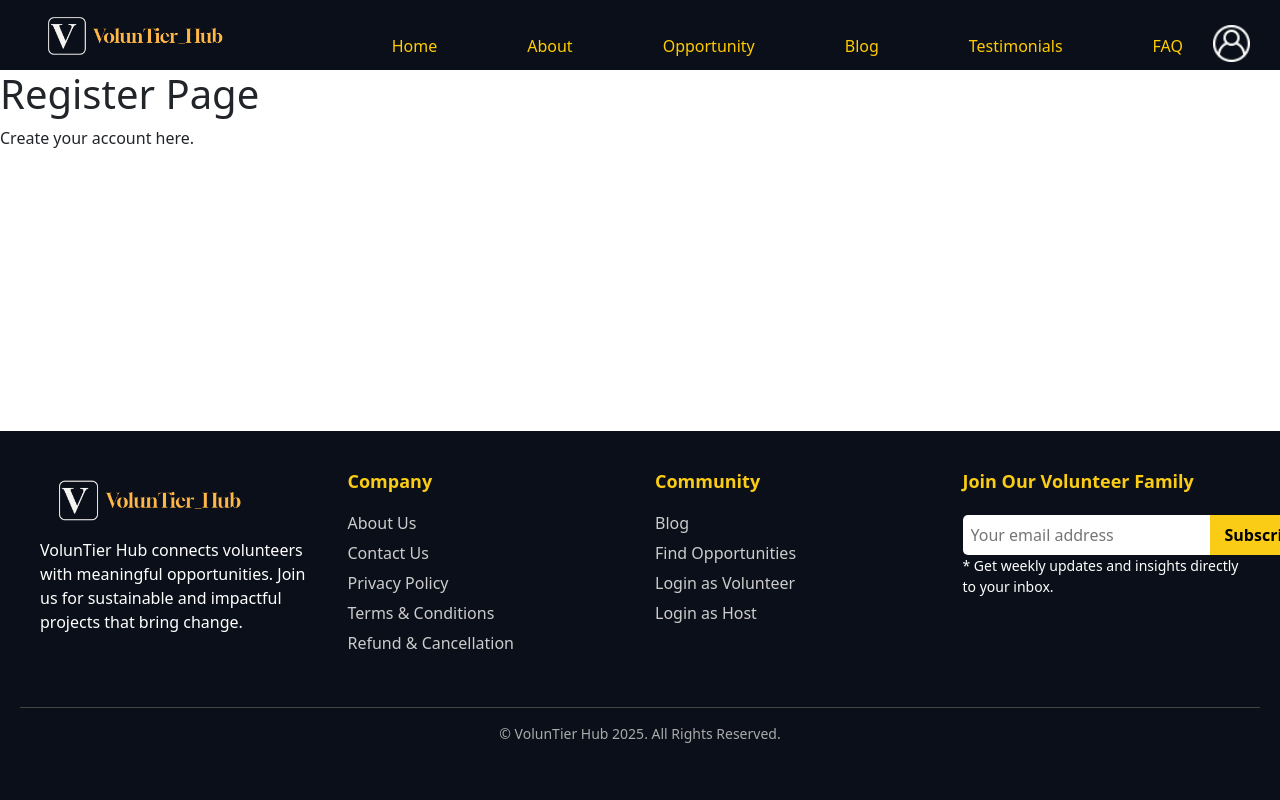
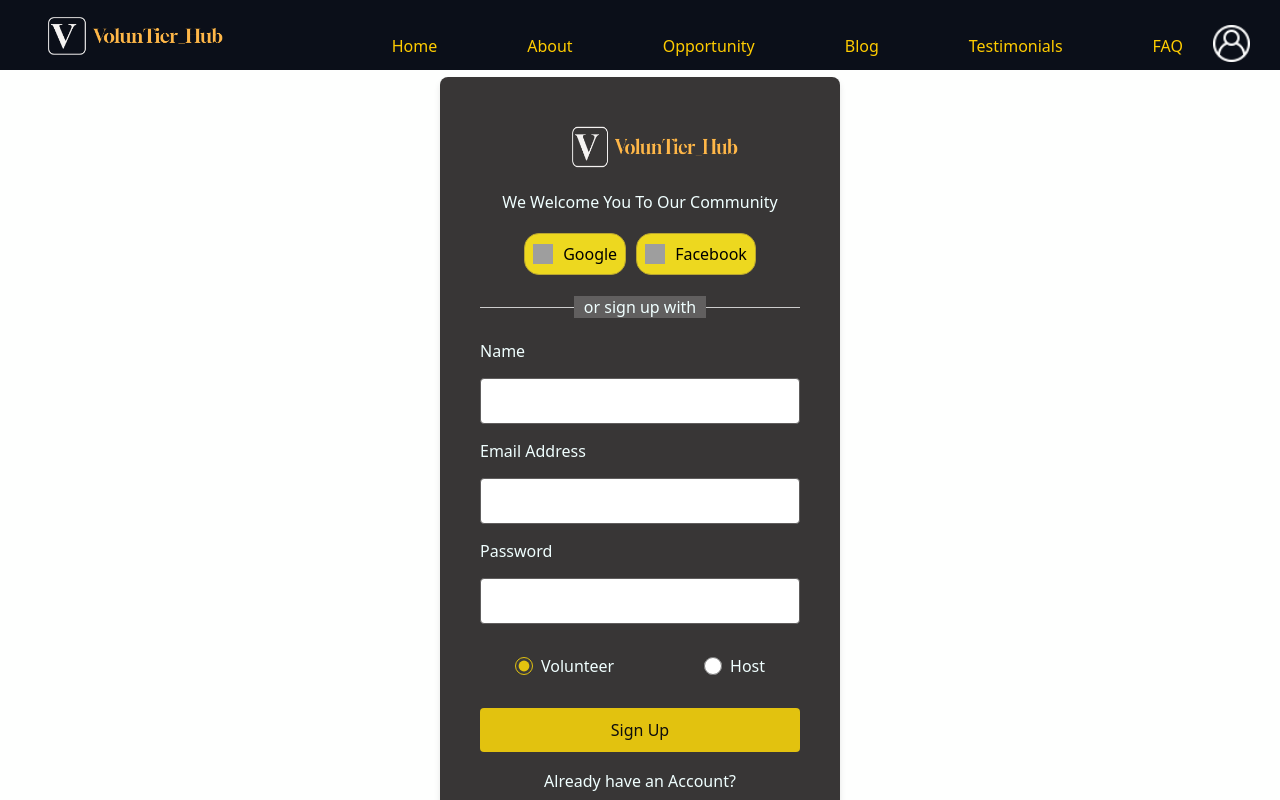
Before and after one commit to CarolFernandis/VolunTier_Hub, a React (Vite) app in the folder frontend/: page /register in a window 1280 px wide. Shown: the top 800 px of the page. Built offline with nearby package versions, Linux system fonts and the light colour scheme; grey boxes are pictures that could not be loaded; a web font is replaced by a local one.

Commit message:
register page

```diff
--- /dev/null
+++ b/frontend/src/pages/Register.css
@@ -0,0 +1,149 @@
+.mui-1oesxcb {
+    font: inherit;
+    letter-spacing: inherit;
+    color: currentcolor;
+    border: 0px;
+    box-sizing: content-box;
+    background: none;
+    height: 1.4375em;
+    margin: 0px;
+    -webkit-tap-highlight-color: transparent;
+    display: block;
+    min-width: 0px;
+    width: 100%;
+    animation-name: mui-auto-fill-cancel;
+    animation-duration: 10ms;
+    padding: 12px 14px;
+}
+
+.register-container {
+    display: flex;
+    justify-content: center;
+    align-items: center;
+    min-height: 100vh;
+    background-color: #fefffe;
+}
+
+.register-box {
+    background: rgb(56, 54, 54);
+    color:azure;
+    padding: 40px;
+    border-radius: 8px;
+    box-shadow: 0 4px 6px rgba(7, 7, 7, 0.1);
+    width: 100%;
+    max-width: 400px;
+}
+
+.logo {
+    text-align: center;
+    margin-bottom: 20px;
+    background: transparent;
+}
+
+.title {
+    text-align: center;
+    margin-bottom: 20px;
+}
+
+.social-buttons {
+    display: flex;
+    flex-direction: row;
+    justify-content: center;
+    gap: 10px;
+    margin-bottom: 20px;
+}
+
+.social-btn {
+    display: flex;
+    align-items: center;
+    justify-content: center;
+    padding: 8px;
+    border: 1px solid #b8a530;
+    border-radius: 15px;
+    background: rgb(237, 216, 31);
+    cursor: pointer;
+}
+
+.google-btn img, .facebook-btn img {
+    width: 20px;
+    height: 20px;
+    margin-right: 10px;
+}
+
+.divider {
+    text-align: center;
+    margin: 20px 0;
+    position: relative;
+}
+
+.divider::before {
+    content: '';
+    position: absolute;
+    top: 50%;
+    left: 0;
+    right: 0;
+    height: 1px;
+    background: #ccc;
+}
+
+.divider span {
+    background: rgb(97, 95, 95);
+    padding: 0 10px;
+    position: relative;
+    z-index: 1;
+}
+
+.register-form {
+    display: flex;
+    flex-direction: column;
+    gap: 15px;
+}
+
+.input-field {
+    padding: 10px;
+    border: 1px solid #605e5e;
+    border-radius: 4px;
+}
+
+.signup-btn {
+    padding: 10px;
+    background: #e2c20f;
+    color: rgb(14, 14, 14);
+    border: none;
+    border-radius: 4px;
+    cursor: pointer;
+}
+
+.signin-link {
+    text-align: center;
+    margin-top: 20px;
+}
+
+.signin-link a {
+    color: #eaf0f6;
+    text-decoration: none;
+}
+
+.role-selection {
+    display: flex;
+    justify-content: space-around;
+    margin: 15px 0;
+    gap: 20px;
+}
+
+.role-selection label {
+    display: flex;
+    align-items: center;
+    cursor: pointer;
+    color: azure;
+    font-size: 16px;
+    user-select: none;
+}
+
+.role-selection input[type="radio"] {
+    margin-right: 8px;
+    accent-color: #e2c20f;
+    width: 18px;
+    height: 18px;
+    cursor: pointer;
+}
--- a/frontend/src/pages/Register.jsx
+++ b/frontend/src/pages/Register.jsx
@@ -1,11 +1,65 @@
-// src/pages/Register.jsx
-import React from "react";
+import React, { useState } from "react";
+import { Link } from "react-router-dom";
+import "./Register.css";
+
 
 export default function Register() {
+  const [role, setRole] = useState('volunteer');
+
+  const handleSubmit = (e) => {
+    e.preventDefault();
+    console.log({ name: e.target.name.value, email: e.target.email.value, password: e.target.password.value, role });
+  };
   return (
-    <div>
-      <h1>Register Page</h1>
-      <p>Create your account here.</p>
+    <div className="register-container">
+      <div className="register-box">
+        <div className="logo">
+          <a href="/">
+            <img alt="logo" width="200" height="60" src="/src/assets/Voluntier_Hub.png" />
+          </a>
+        </div>
+        <h6 className="title">We Welcome You To Our Community</h6>
+        <div className="social-buttons">
+          <button className="social-btn google-btn" type="button">
+            <img alt="icon1" src="/src/assets/GoogleLogo.png" />
+            Google
+          </button>
+          <button className="social-btn facebook-btn" type="button">
+            <img alt="icon2" src="/src/assets/FacebookLogo.png" />
+            Facebook
+          </button>
+        </div>
+        <div className="divider">
+          <span>or sign up with</span>
+        </div>
+        <form className="register-form" onSubmit={handleSubmit}>
+          <label htmlFor="name">Name</label>
+          <input id="name" className="input-field" type="text" />
+
+          <label htmlFor="email">Email Address</label>
+          <input id="email" className="input-field" type="email" />
+
+          <label htmlFor="password">Password</label>
+          <input id="password" className="input-field" type="password" />
+
+          <div className="role-selection">
+            <label>
+              <input type="radio" name="role" value="volunteer" checked={role === 'volunteer'} onChange={(e) => setRole(e.target.value)} />
+              Volunteer
+            </label>
+            <label>
+              <input type="radio" name="role" value="host" checked={role === 'host'} onChange={(e) => setRole(e.target.value)} />
+              Host
+            </label>
+          </div>
+
+          <button className="signup-btn" type="submit">Sign Up</button>
+        </form>
+        <div className="signin-link">
+          <h6>Already have an Account?</h6>
+          <Link to="/login">Sign In</Link>
+        </div>
+      </div>
     </div>
   );
 }
```
